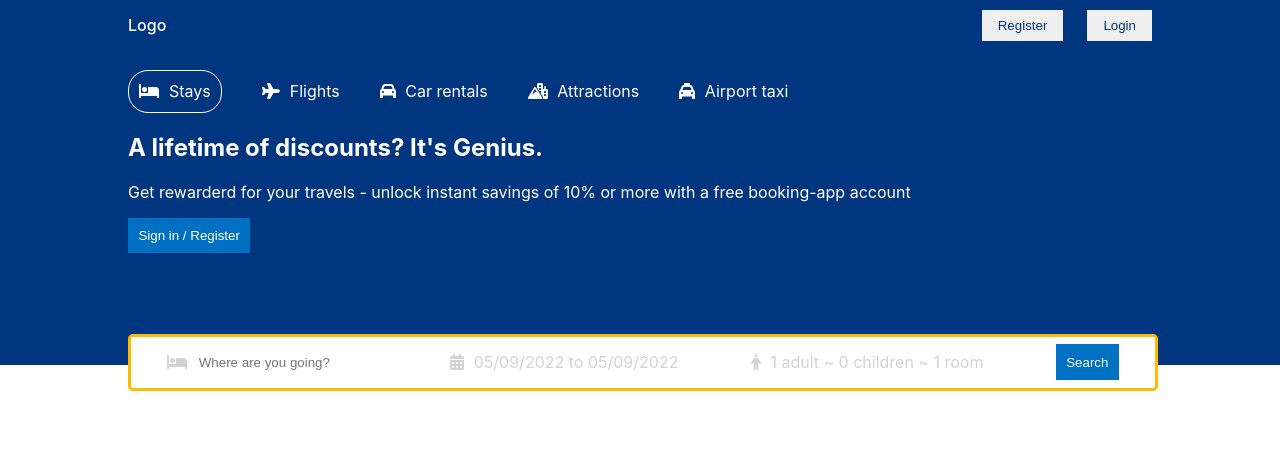
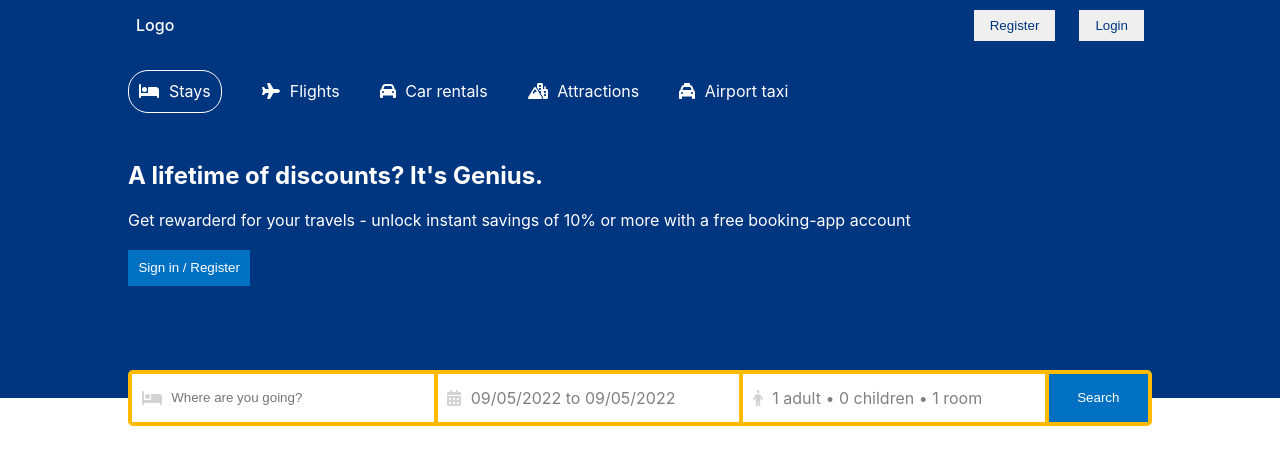
Before and after one commit to 21ciprian/booking-app, a React (Create React App) app: page / in a window 1280 px wide. Shown: the top 464 px of the page. Built offline with nearby package versions, Linux system fonts and the light colour scheme.

Commit message:
Changed header component in hotels page

```diff
--- a/src/components/Header/Header.jsx
+++ b/src/components/Header/Header.jsx
@@ -11,97 +11,9 @@ import {FontAwesomeIcon} from '@fortawesome/react-fontawesome'
 import {format} from 'date-fns'
 import React, {useState} from 'react'
 import {DateRange} from 'react-date-range'
-import 'react-date-range/dist/styles.css' // main css file
-import 'react-date-range/dist/theme/default.css' // theme css file
-import styled from 'styled-components'
-
-const Head = styled.header`
-	background-color: #003580;
-	color: #fff;
-	display: flex;
-	justify-content: center;
-	position: relative;
-`
-const HeaderSection = styled.section`
-	width: 100%;
-	max-width: 1024px;
-	padding: 0 0.5rem;
-	margin: 1.25rem 0 7rem 0;
-`
-const HeaderList = styled.div`
-	display: flex;
-	gap: 2.5rem;
-`
-const HeaderListitem = styled.div`
-	display: flex;
-	align-items: center;
-	gap: 0.6rem;
-`
-const Button = styled.button`
-	background-color: #0071c2;
-	color: #fff;
-	font-weight: 500;
-	border: none;
-	outline: none;
-	padding: 0.65rem;
-	cursor: pointer;
-`
-const HeaderSearch = styled.section`
-	height: 2rem;
-	background-color: #fff;
-	border: 3px solid #febb02;
-	display: flex;
-	align-items: center;
-	justify-content: space-around;
-	padding: 0.6rem 0;
-	border-radius: 0.3rem;
-	position: absolute;
-	bottom: -1.6rem;
-	width: 100%;
-	max-width: 1024px;
-`
-const HeaderSearchItem = styled.section`
-	display: flex;
-	align-items: center;
-	gap: 0.6rem;
-	color: lightgray;
-	position: relative;
-`
-const Input = styled.input`
-	border: none;
-	outline: none;
-`
-const SearchButton = styled(Button)``
-const OptionSection = styled.section`
-	position: absolute;
-	top: 3.2rem;
-	background-color: #fff;
-	color: gray;
-	-webkit-box-shadow: 0 0 10px -5px rgba(0, 0, 0, 0.4);
-	box-shadow: 0 0 10px -5px rgba(0, 0, 0, 0.4);
-`
-const OptionItem = styled.div`
-	width: 12.5rem;
-	display: flex;
-	justify-content: space-between;
-	margin: 0.7rem;
-	& div {
-		display: flex;
-		align-items: center;
-		gap: 0.7rem;
-	}
-	& button {
-		width: 1.8rem;
-		height: 1.8rem;
-		border: 1px solid #0071c2;
-		color: #0071c2;
-		cursor: pointer;
-		background-color: #fff;
-		&:disabled {
-			cursor: not-allowed;
-		}
-	}
-`
+import 'react-date-range/dist/styles.css'
+import 'react-date-range/dist/theme/default.css'
+import styles from './Header.module.css'
 
 function Header({type}) {
 	const [date, setDate] = useState([
@@ -122,128 +34,161 @@ function Header({type}) {
 			}
 		})
 	}
+	console.log('format: ', format)
 	return (
-		<Head>
-			<HeaderSection
-				style={{
-					margin: type === 'hotels' ? '1.25rem 0 2.5rem 0' : '1.25rem 0 7rem 0',
-				}}>
-				<HeaderList>
-					<HeaderListitem className='active'>
+		<header className={styles.header}>
+			<section
+				className={
+					type === 'hotels'
+						? `${styles.headerContainer} ${styles.listMode}`
+						: `${styles.headerContainer}`
+				}>
+				<section className={styles.headerList}>
+					<div className={`${styles.headerListItem} ${styles.active}`}>
 						<FontAwesomeIcon icon={faBed} />
 						<span>Stays</span>
-					</HeaderListitem>
-					<HeaderListitem>
+					</div>
+					<div className={styles.headerListItem}>
 						<FontAwesomeIcon icon={faPlane} />
 						<span>Flights</span>
-					</HeaderListitem>
-					<HeaderListitem>
+					</div>
+					<div className={styles.headerListItem}>
 						<FontAwesomeIcon icon={faCar} />
 						<span>Car rentals</span>
-					</HeaderListitem>
-					<HeaderListitem>
+					</div>
+					<div className={styles.headerListItem}>
 						<FontAwesomeIcon icon={faMountainCity} />
 						<span>Attractions</span>
-					</HeaderListitem>
-					<HeaderListitem>
+					</div>
+					<div className={styles.headerListItem}>
 						<FontAwesomeIcon icon={faTaxi} />
 						<span>Airport taxi</span>
-					</HeaderListitem>
-				</HeaderList>
+					</div>
+				</section>
 				{type !== 'hotels' && (
 					<>
-						<h1>A lifetime of discounts? It's Genius.</h1>
-						<p>
+						<h1 className={styles.headerTitle}>
+							A lifetime of discounts? It's Genius.
+						</h1>
+						<p className={styles.headerDesc}>
 							Get rewarderd for your travels - unlock instant savings of 10% or
 							more with a free booking-app account
 						</p>
-						<Button>Sign in / Register</Button>
-						<HeaderSearch>
-							<HeaderSearchItem>
+						<button className={styles.headerButton}>Sign in / Register</button>
+						<section className={styles.headerSearch}>
+							<div className={styles.headerSearchItem}>
 								{' '}
-								<FontAwesomeIcon icon={faBed} className='headerIcon' />
-								<Input type='text' placeholder='Where are you going?' />
-							</HeaderSearchItem>
-							<HeaderSearchItem>
+								<FontAwesomeIcon icon={faBed} className={styles.headerIcon} />
+								<input
+									type='text'
+									placeholder='Where are you going?'
+									className={styles.headerSearchInput}
+								/>
+							</div>
+							<div className={styles.headerSearchItem}>
 								{' '}
-								<FontAwesomeIcon icon={faCalendarDays} className='headerIcon' />
-								<span onClick={() => setOpenDate(!openDate)}>{`${format(
+								<FontAwesomeIcon
+									icon={faCalendarDays}
+									className={styles.headerIcon}
+								/>
+								<span
+									className={styles.headerSearchText}
+									onClick={() => setOpenDate(!openDate)}>{`${format(
 									date[0].startDate,
-									'MM/dd/yyyy'
-								)} to ${format(date[0].endDate, 'MM/dd/yyyy')}`}</span>{' '}
+									'dd/MM/yyyy'
+								)} to ${format(date[0].endDate, 'dd/MM/yyyy')}`}</span>{' '}
 								{openDate && (
 									<DateRange
 										editableDateInputs={true}
 										onChange={item => setDate([item.selection])}
 										moveRangeOnFirstSelection={false}
 										ranges={date}
-										className='date'
+										className={styles.date}
 									/>
 								)}
-							</HeaderSearchItem>
-							<HeaderSearchItem>
+							</div>
+							<div className={styles.headerSearchItem}>
 								{' '}
-								<FontAwesomeIcon icon={faPerson} className='headerIcon' />
+								<FontAwesomeIcon
+									icon={faPerson}
+									className={styles.headerIcon}
+								/>
 								<span
+									className={styles.headerSearchText}
 									onClick={() =>
 										setOpenOptions(!openOptions)
-									}>{`${options.adult} adult ~ ${options.children} children ~ ${options.room} room`}</span>{' '}
+									}>{`${options.adult} adult • ${options.children} children • ${options.room} room`}</span>{' '}
 								{openOptions && (
-									<OptionSection>
-										<OptionItem>
-											<span>Adult</span>
-											<div>
+									<section className={styles.options}>
+										<div className={styles.optionItem}>
+											<span className={styles.optionText}>Adult</span>
+											<div className={styles.optionCounter}>
 												<button
+													className={styles.optionCounterButton}
 													disabled={options.adult <= 1}
 													onClick={() => handleOption('adult', 'd')}>
 													-
 												</button>
-												<span>{options.adult}</span>
-												<button onClick={() => handleOption('adult', 'i')}>
+												<span className={styles.optionCounterNumber}>
+													{options.adult}
+												</span>
+												<button
+													className={styles.optionCounterButton}
+													onClick={() => handleOption('adult', 'i')}>
 													+
 												</button>
 											</div>
-										</OptionItem>
-										<OptionItem>
-											<span>Children</span>
-											<div>
+										</div>
+										<div className={styles.optionItem}>
+											<span className={styles.optionText}>Children</span>
+											<div className={styles.optionCounter}>
 												<button
+													className={styles.optionCounterButton}
 													disabled={options.children <= 0}
 													onClick={() => handleOption('children', 'd')}>
 													-
 												</button>
-												<span>{options.children}</span>
-												<button onClick={() => handleOption('children', 'i')}>
+												<span className={styles.optionCounterNumber}>
+													{options.children}
+												</span>
+												<button
+													className={styles.optionCounterButton}
+													onClick={() => handleOption('children', 'i')}>
 													+
 												</button>
 											</div>
-										</OptionItem>
-										<OptionItem>
-											<span>Room</span>
-											<div>
+										</div>
+										<div className={styles.optionItem}>
+											<span className={styles.optionText}>Room</span>
+											<div className={styles.optionCounter}>
 												<button
+													className={styles.optionCounterButton}
 													disabled={options.room <= 1}
 													onClick={() => handleOption('room', 'd')}>
 													-
 												</button>
-												<span>{options.room}</span>
-												<button onClick={() => handleOption('room', 'i')}>
+												<span className={styles.optionCounterNumber}>
+													{options.room}
+												</span>
+												<button
+													className={styles.optionCounterButton}
+													onClick={() => handleOption('room', 'i')}>
 													+
 												</button>
 											</div>
-										</OptionItem>
-									</OptionSection>
+										</div>
+									</section>
 								)}
-							</HeaderSearchItem>
-							<HeaderSearchItem>
+							</div>
+							<div className={styles.headerSearchItem}>
 								{' '}
-								<SearchButton>Search</SearchButton>{' '}
-							</HeaderSearchItem>
-						</HeaderSearch>
+								<button className={styles.headerButton}>Search</button>{' '}
+							</div>
+						</section>
 					</>
 				)}
-			</HeaderSection>
-		</Head>
+			</section>
+		</header>
 	)
 }
 
--- /dev/null
+++ b/src/components/Header/Header.module.css
@@ -0,0 +1,121 @@
+.header {
+	background-color: #003580;
+	color: #fff;
+	display: flex;
+	justify-content: center;
+	position: relative;
+}
+.headerContainer {
+	width: 100%;
+	max-width: 1024px;
+	margin: 1.25rem 0 7rem 0;
+}
+.listMode {
+	margin: 1.25rem 0 0 0;
+}
+.headerList {
+	display: flex;
+	gap: 2.5rem;
+	margin-bottom: 3rem;
+}
+.headerListItem {
+	display: flex;
+	align-items: center;
+	gap: 0.6rem;
+}
+.active {
+	border: 1px solid #fff;
+	padding: 0.65rem;
+	border-radius: 1.25rem;
+}
+.headerDesc {
+	margin: 1.25rem 0;
+}
+.headerButton {
+	background-color: #0071c2;
+	color: #fff;
+	font-weight: 500;
+	border: none;
+	outline: none;
+	padding: 0.65rem;
+	cursor: pointer;
+}
+.headerSearch {
+	height: 3.5rem;
+	background-color: #fff;
+	border: 2px solid #febb02;
+	display: flex;
+	align-items: center;
+	justify-content: space-between;
+	border-radius: 0.3rem;
+	position: absolute;
+	bottom: -1.75rem;
+	width: 100%;
+	max-width: 1024px;
+}
+.headerSearchItem {
+	display: flex;
+	align-items: center;
+	gap: 0.6rem;
+	border: 2px solid #febb02;
+	width: 100%;
+	height: 100%;
+	padding: 0.6rem;
+}
+.headerSearchItem:last-of-type {
+	background-color: #0071c2;
+	width: 30%;
+	justify-content: center;
+}
+.headerIcon {
+	color: lightgray;
+}
+.headerSearchInput {
+	border: none;
+	outline: none;
+}
+.headerSearchText {
+	color: gray;
+	cursor: pointer;
+}
+.date {
+	position: absolute;
+	top: 3.9rem;
+}
+.options {
+	position: absolute;
+	top: 3.9rem;
+	background-color: #fff;
+	color: gray;
+	border-radius: 0.3rem;
+	-webkit-box-shadow: 0 0 10px -5px rgba(0, 0, 0, 0.4);
+	box-shadow: 0 0 10px -5px rgba(0, 0, 0, 0.4);
+}
+.optionItem {
+	width: 12.5rem;
+	display: flex;
+	justify-content: space-between;
+	margin: 0.7rem;
+}
+
+.optionCounter {
+	display: flex;
+	align-items: center;
+	gap: 0.7rem;
+	font-size: 0.75rem;
+	color: #000;
+}
+.optionCounterButton {
+	width: 1.8rem;
+	height: 1.8rem;
+	border: 1px solid #0071c2;
+	color: #0071c2;
+	background-color: #fff;
+	cursor: pointer;
+}
+.optionCounterButton:disabled {
+	cursor: not-allowed;
+	background-color: lightgray;
+	border: none;
+	color: gray;
+}
--- a/src/index.css
+++ b/src/index.css
@@ -1,3 +1,11 @@
+*,
+*::before,
+*::after {
+	margin: 0;
+	padding: 0;
+	box-sizing: border-box;
+}
+
 body {
 	margin: 0;
 	font-family: -apple-system, BlinkMacSystemFont, 'Segoe UI', 'Roboto', 'Oxygen',
@@ -6,15 +14,3 @@ body {
 	-webkit-font-smoothing: antialiased;
 	-moz-osx-font-smoothing: grayscale;
 }
-.active {
-	border: 1px solid #fff;
-	padding: 0.65rem;
-	border-radius: 1.25rem;
-}
-.headerIcon {
-	color: lightgray;
-}
-.date {
-	position: absolute;
-	top: 3.2rem;
-}
```
